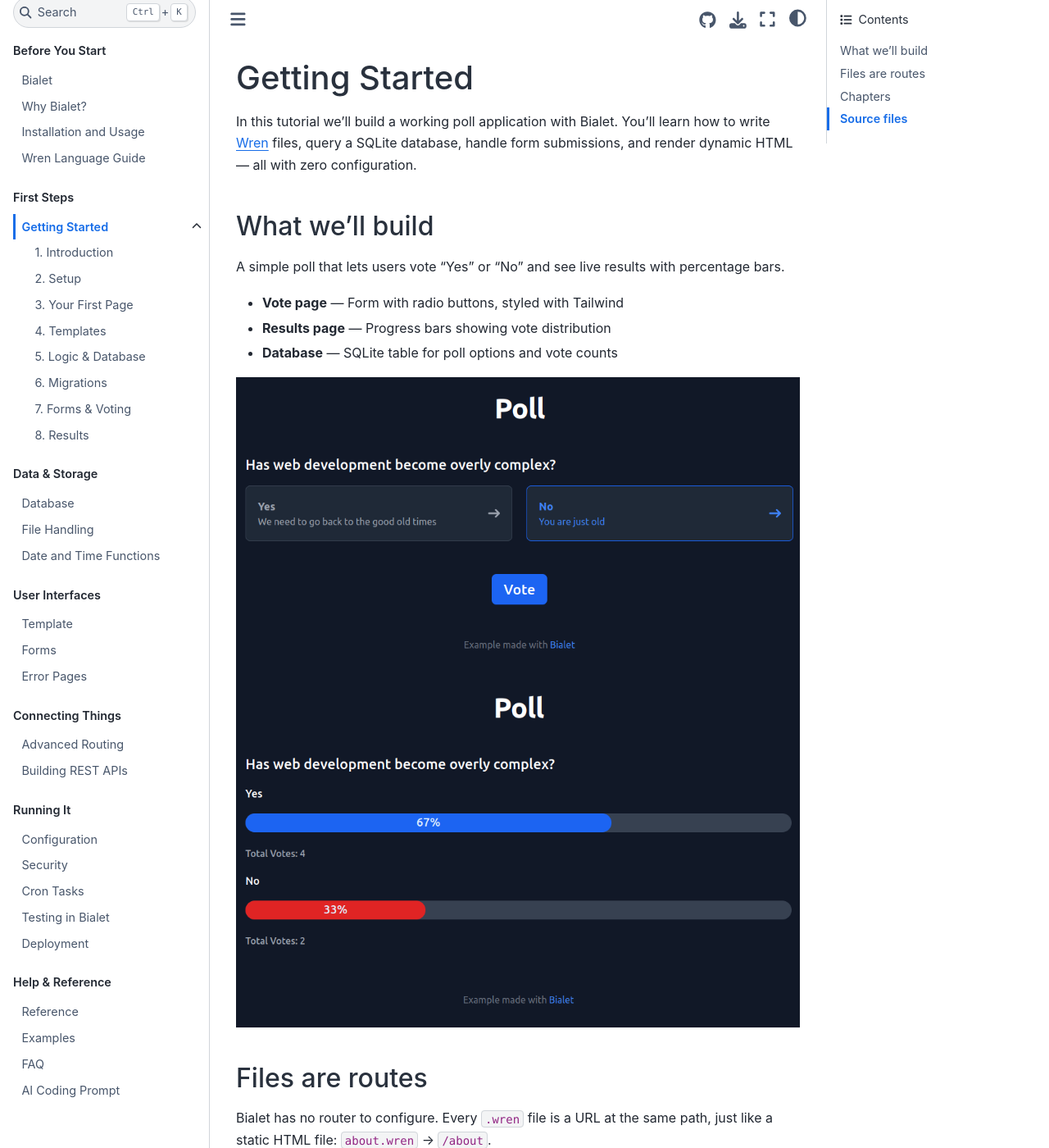
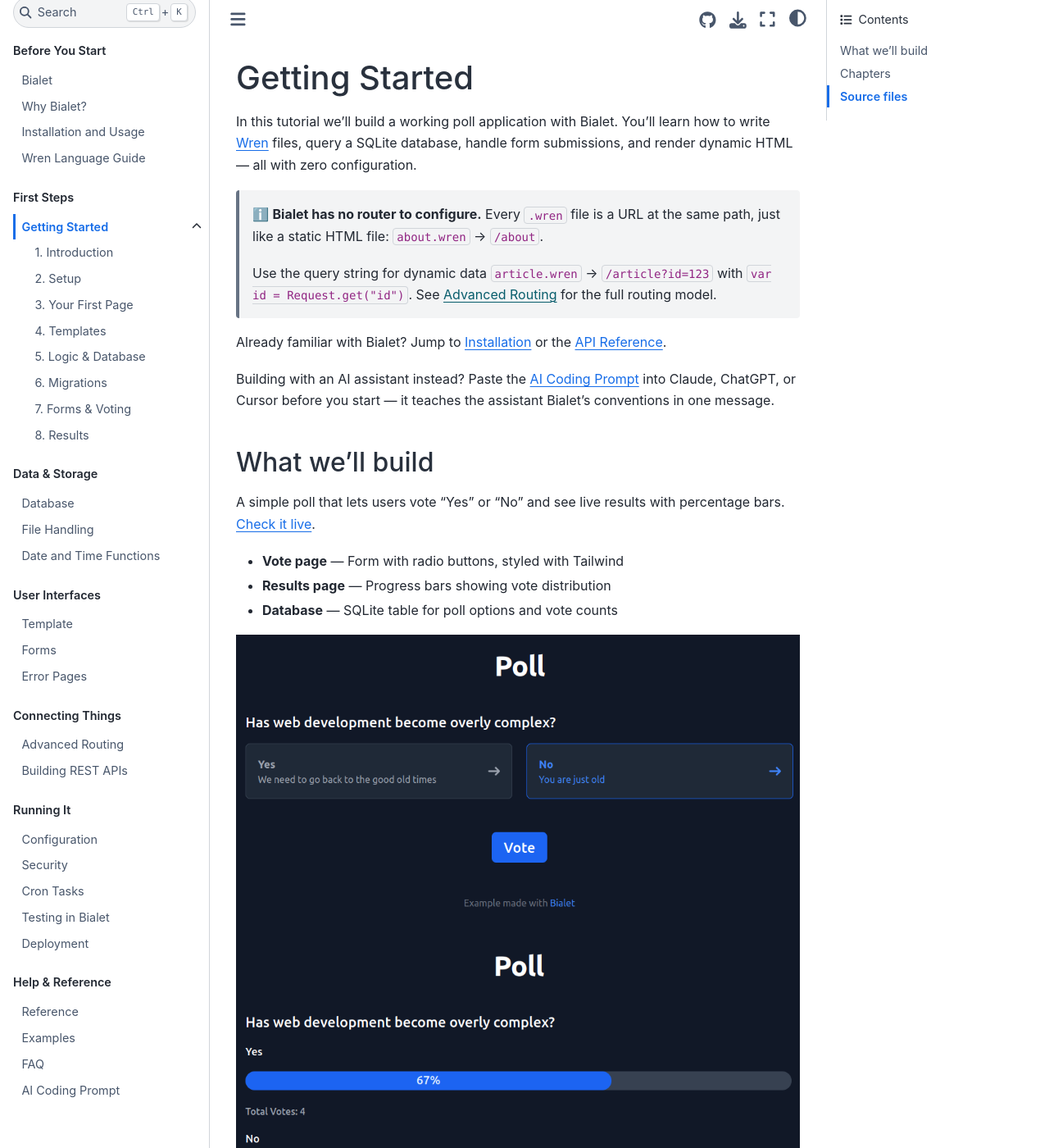
Before and after one commit to bialet/bialet, a Sphinx documentation site: the page built from docs/getting-started/index.md, in a window 1280 px wide and 1400 px high. Shown: the whole window at 82% size. Built offline with Sphinx 7.4.7 and the Sphinx Book theme 1.1.4, drawn with Linux system fonts in a browser that asks for light colours; the version number could not be read and is left out; some of the changed text lies outside the part shown.

Commit message:
doc: change text on getting started intro.

````diff
--- a/docs/getting-started/index.md
+++ b/docs/getting-started/index.md
@@ -1,13 +1,27 @@
 # Getting Started
 
 In this tutorial we'll build a working poll application with Bialet. You'll
-learn how to write [Wren](../wren.md) files, query a SQLite database, handle form
-submissions, and render dynamic HTML — all with zero configuration.
+learn how to write [Wren](../wren.md) files, query a SQLite database, handle
+form submissions, and render dynamic HTML — all with zero configuration.
+
+> ℹ️ **Bialet has no router to configure.** Every `.wren` file is a URL at the
+> same path, just like a static HTML file: `about.wren` → `/about`.
+>
+> Use the query string for dynamic data `article.wren` → `/article?id=123` with
+> `var id = Request.get("id")`. See [Advanced Routing](../advanced-routing.md)
+> for the full routing model.
+
+Already familiar with Bialet? Jump to [Installation](../installation.md) or the
+[API Reference](../reference.md).
+
+Building with an AI assistant instead? Paste the
+[AI Coding Prompt](../ai-prompt.md) into Claude, ChatGPT, or Cursor before you
+start — it teaches the assistant Bialet's conventions in one message.
 
 ## What we'll build
 
 A simple poll that lets users vote "Yes" or "No" and see live results with
-percentage bars.
+percentage bars. [Check it live](https://poll.bialet.dev/).
 
 - **Vote page** — Form with radio buttons, styled with Tailwind
 - **Results page** — Progress bars showing vote distribution
@@ -15,20 +29,6 @@
 
 ![Poll Vote](../_static/poll-vote.png)
 ![Poll Results](../_static/poll-results.png)
-
-## Files are routes
-
-Bialet has no router to configure. Every `.wren` file is a URL at the same
-path, just like a static HTML file: `about.wren` → `/about`.
-
-Use the query string for dynamic data:
-
-```wren
-var id = Request.get("id")
-return <p>Article {{ id }}</p>
-```
-
-See [Advanced Routing](../advanced-routing.md) for the full routing model.
 
 ## Chapters
 
````
Also changed, not shown: other parts of docs/getting-started/index.md (+0 -7 lines).
